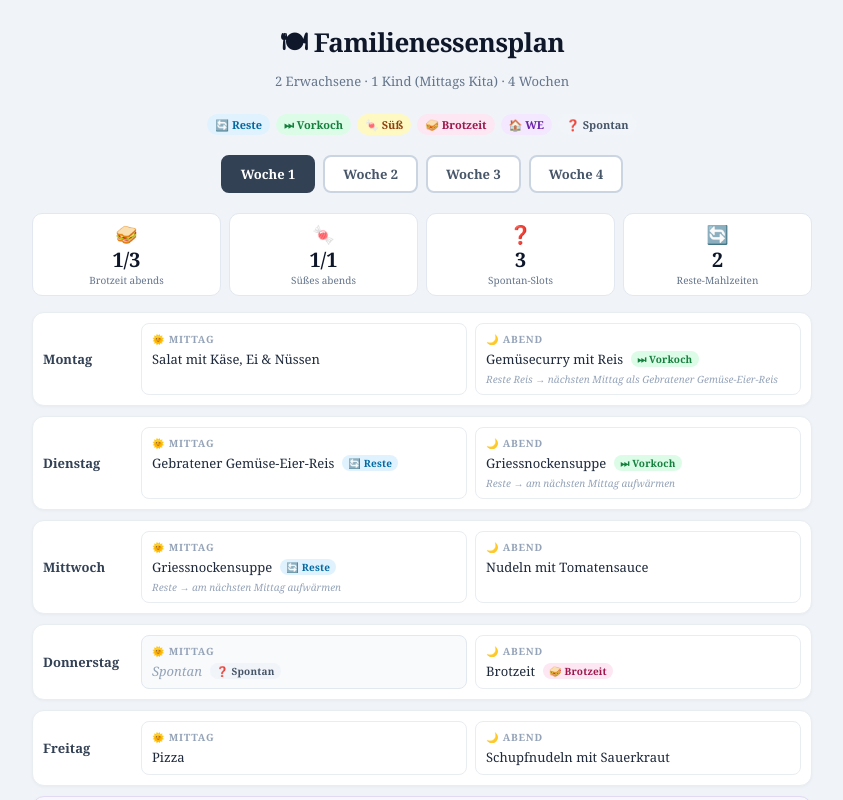
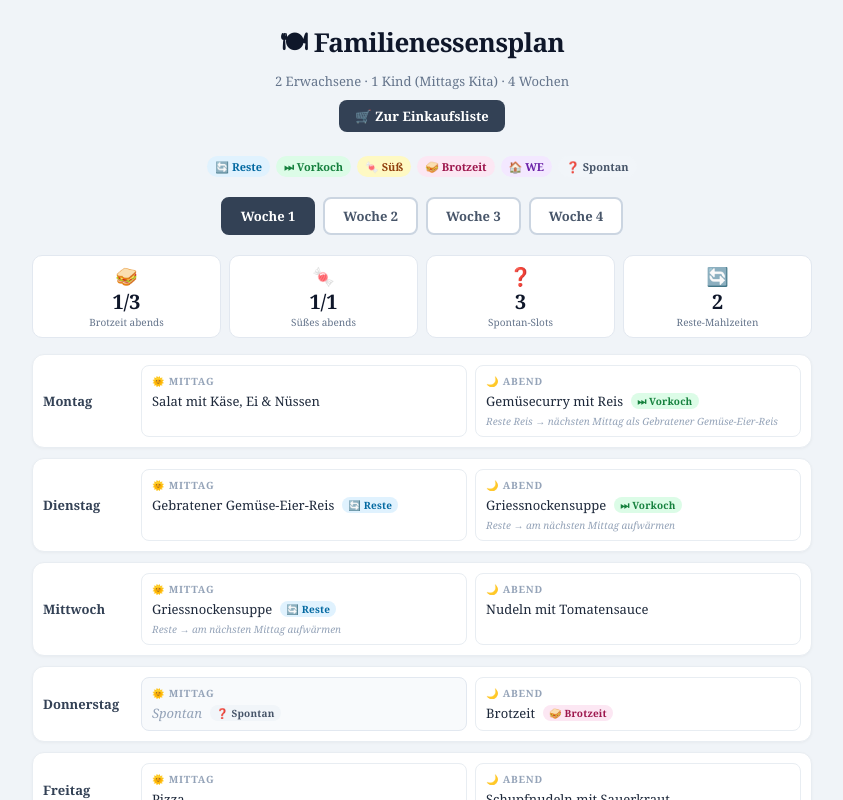
Before and after one commit to christianuhlcc/mealplam, a Next.js app: page / in a window 1280 px wide. Shown: the top 800 px of the page, without its empty margins (218-1061 px from the left). Built offline with nearby package versions, Linux system fonts and the light colour scheme.

Commit message:
Enhance MealPlan with header and shopping link
Added a header and a link to the shopping list in the MealPlan component.

```diff
--- a/src/components/MealPlan.jsx
+++ b/src/components/MealPlan.jsx
@@ -1,10 +1,10 @@
 "use client";
 
 import { useState } from "react";
+import Link from "next/link";
 import { WEEKS, TAG_CONFIG } from "@/data/meals";
 import MealCell from "./MealCell.jsx";
 import StatsBar from "./StatsBar.jsx";
-
 
 export default function MealPlan() {
   const [activeWeek, setActiveWeek] = useState(0);
@@ -14,6 +14,7 @@ export default function MealPlan() {
     <div style={{ fontFamily: "Georgia, serif", background: "#f0f4f8", minHeight: "100vh", padding: "24px 16px" }}>
       <div style={{ maxWidth: 780, margin: "0 auto" }}>
 
+        {/* Header */}
         <div style={{ marginBottom: 24, textAlign: "center" }}>
           <h1 style={{ fontSize: 26, fontWeight: 700, color: "#0f172a", margin: 0, letterSpacing: "-0.02em" }}>
             🍽 Familienessensplan
@@ -21,8 +22,23 @@ export default function MealPlan() {
           <p style={{ fontSize: 13, color: "#64748b", marginTop: 4 }}>
             2 Erwachsene · 1 Kind (Mittags Kita) · 4 Wochen
           </p>
+          <Link href="/shopping" style={{
+            display: "inline-block",
+            marginTop: 10,
+            padding: "7px 16px",
+            borderRadius: 8,
+            background: "#334155",
+            color: "#fff",
+            fontSize: 13,
+            fontWeight: 700,
+            textDecoration: "none",
+            fontFamily: "Georgia, serif",
+          }}>
+            🛒 Zur Einkaufsliste
+          </Link>
         </div>
 
+        {/* Legend */}
         <div style={{ display: "flex", flexWrap: "wrap", gap: 6, marginBottom: 20, justifyContent: "center" }}>
           {Object.entries(TAG_CONFIG).map(([k, v]) => (
             <span key={k} style={{ fontSize: "11px", padding: "3px 8px", borderRadius: 999, background: v.bg, color: v.color, fontWeight: 600 }}>
@@ -31,6 +47,7 @@ export default function MealPlan() {
           ))}
         </div>
 
+        {/* Week Tabs */}
         <div style={{ display: "flex", gap: 8, marginBottom: 20, justifyContent: "center", flexWrap: "wrap" }}>
           {WEEKS.map((w, i) => (
             <button
```
